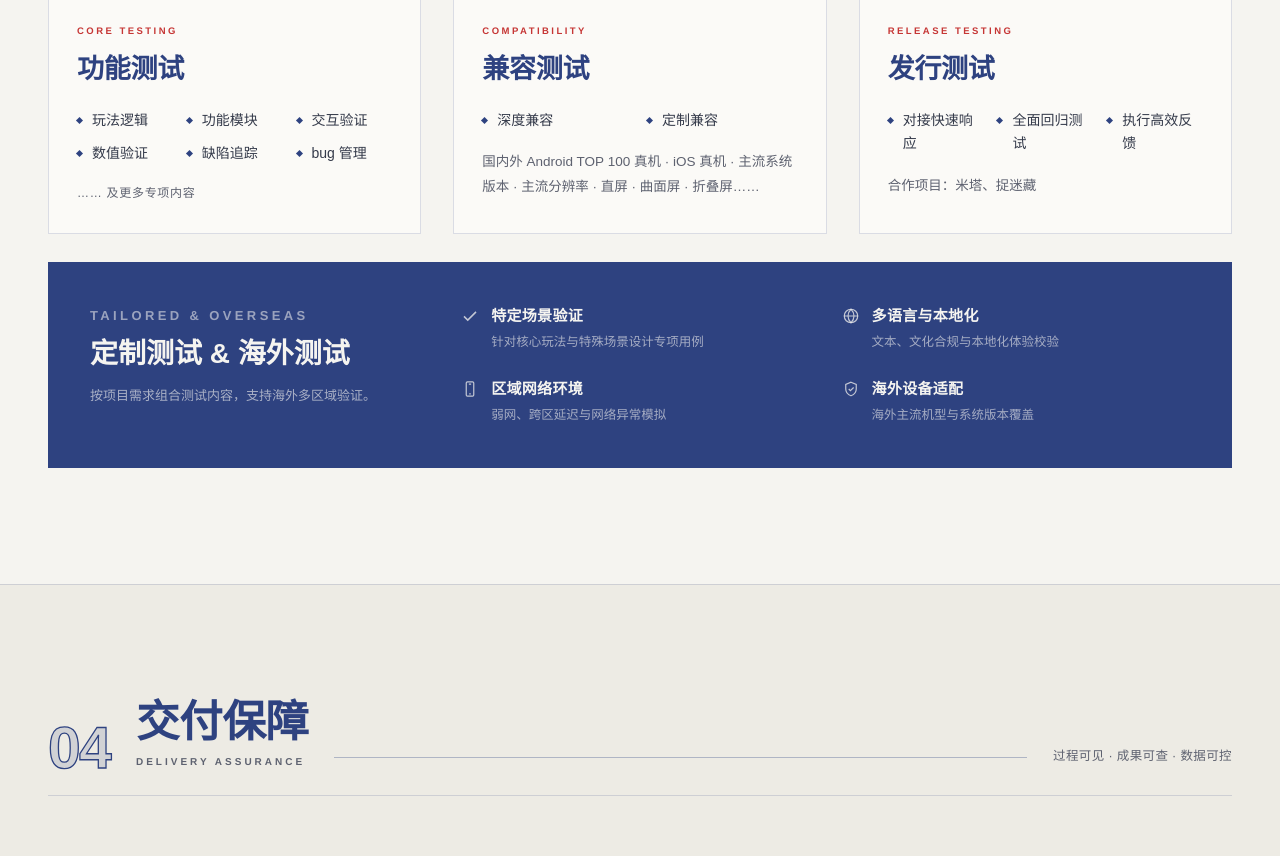
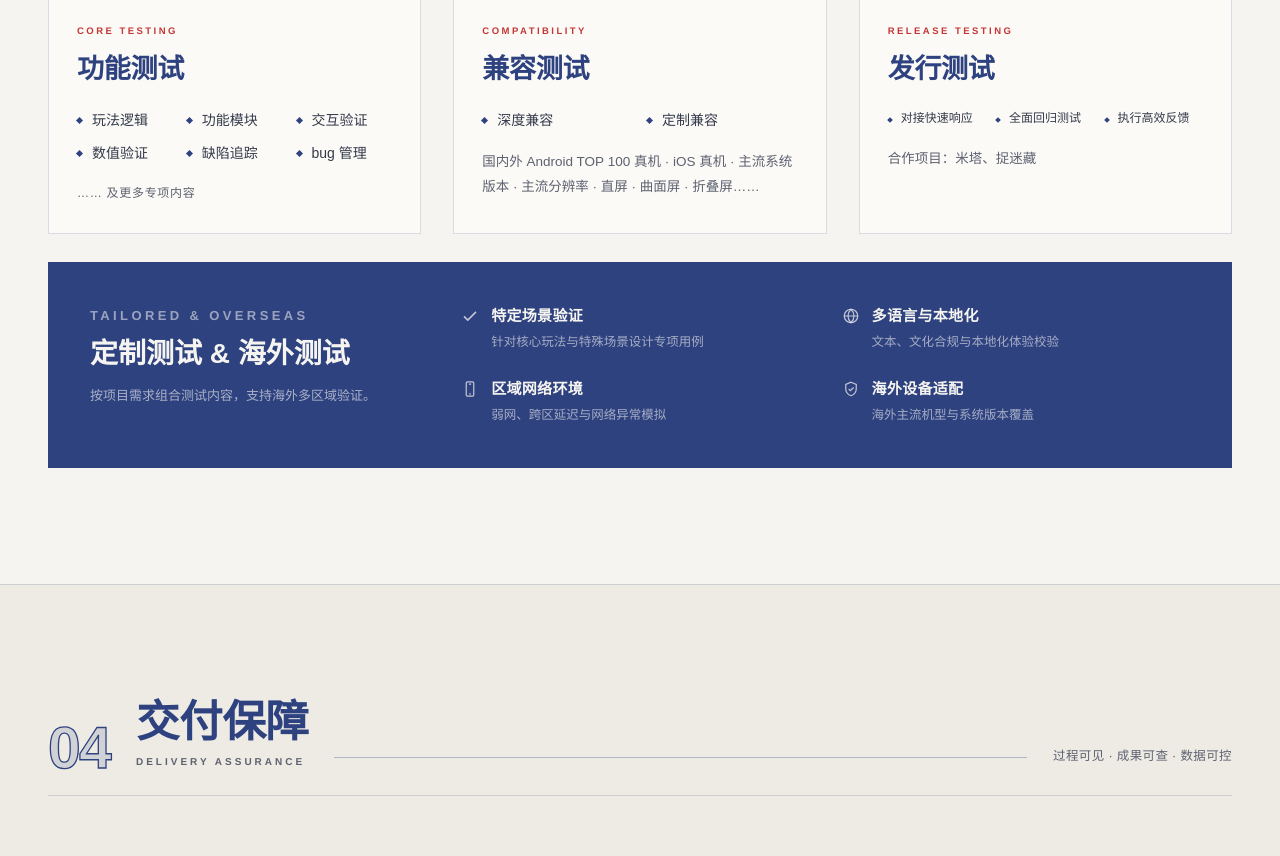
Before and after one commit to zhizhuer9110/game-qa-site, a plain HTML site: page index.html in a window 1280 px wide. Shown: the part 3208-4064 px from the top of the page. Drawn offline with Linux system fonts and the light colour scheme.

Commit message:
发行测试三项缩小字号，保证每项单行

```diff
--- a/assets/css/style.css
+++ b/assets/css/style.css
@@ -1839,3 +1839,16 @@ body.nav-open .mobile-cta { opacity: 0; pointer-events: none; }
   .svc-card:last-child .svc-media { height: auto; }
   .svc-card:last-child .svc-media img { height: auto; aspect-ratio: 16 / 9; }
 }
+
+/* 发行测试三项：缩小字号，保证每项单行 */
+.svc-list-release { gap: 8px 10px; }
+.svc-list-release li {
+  padding-left: 13px;
+  font-size: 12px;
+  white-space: nowrap;
+}
+.svc-list-release li::before {
+  width: 4px;
+  height: 4px;
+  top: .68em;
+}
--- a/index.html
+++ b/index.html
@@ -21,7 +21,7 @@
   <link rel="icon" href="assets/img/favicon-yuhe.png" type="image/png">
   <link rel="preload" as="image" href="assets/img/players.jpg">
   <script>document.documentElement.classList.add("js");</script>
-  <link rel="stylesheet" href="assets/css/style.css?v=20261117c">
+  <link rel="stylesheet" href="assets/css/style.css?v=20261117d">
   <script type="application/ld+json">
   {
     "@context": "https://schema.org",
@@ -320,7 +320,7 @@
           <div class="svc-body">
             <p class="svc-kicker">RELEASE TESTING</p>
             <h3>发行测试</h3>
-            <ul class="svc-list">
+            <ul class="svc-list svc-list-release">
               <li>对接快速响应</li><li>全面回归测试</li><li>执行高效反馈</li>
             </ul>
             <p class="svc-desc">合作项目：米塔、捉迷藏</p>
```
